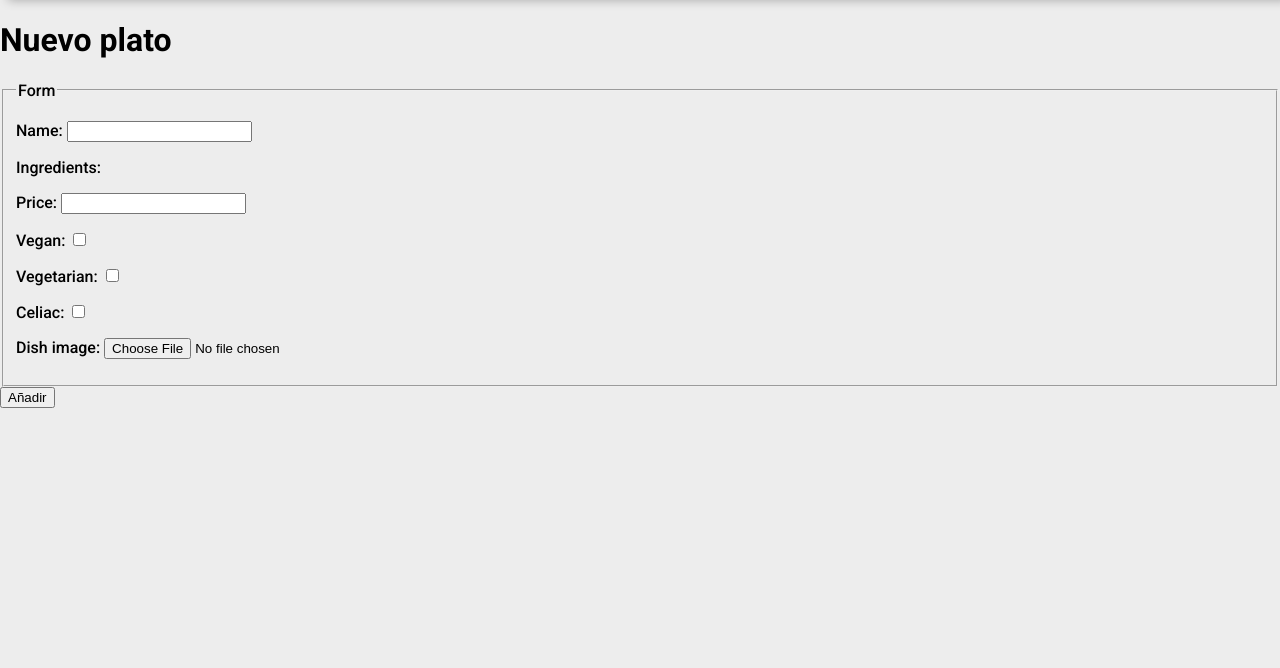
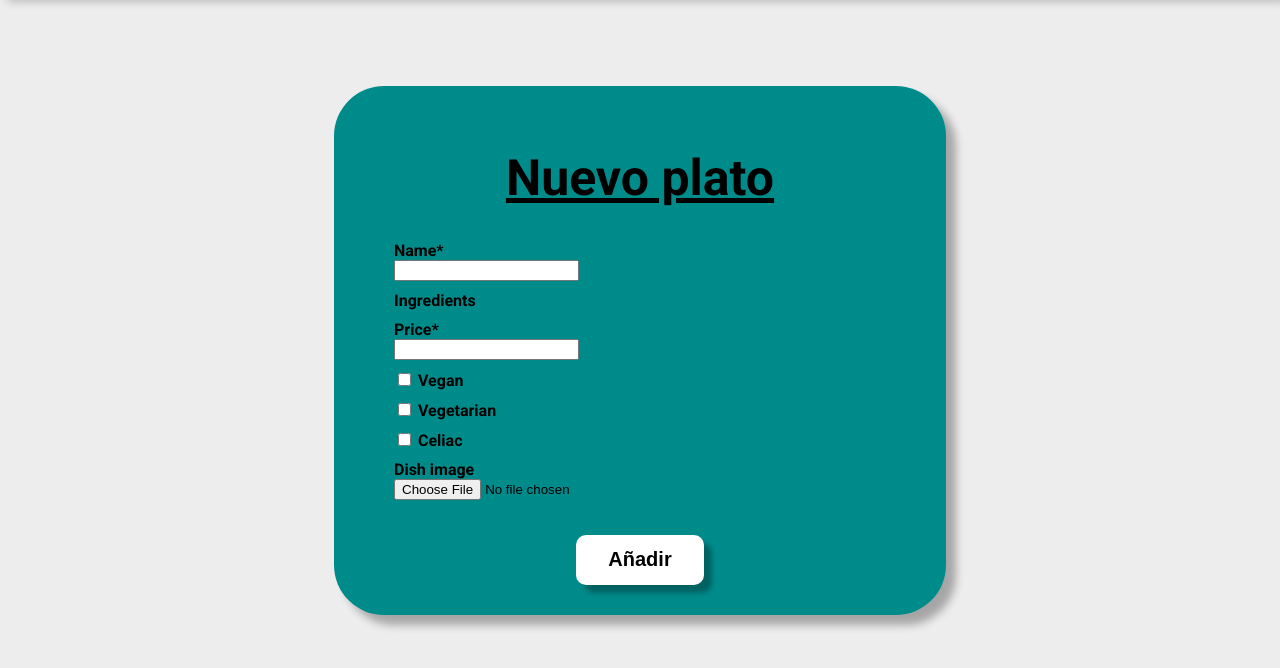
Before and after one commit to Davidjmz12/EatEasy, a Django app: page /infouser/newmenu/ in a window 1280 px wide. Shown: the part 50-718 px from the top of the page. Run offline with Django 4.2, Linux system fonts and the light colour scheme; data that the repository does not hold is empty; some libraries are stand-ins or nearby versions.

Commit message:
New dish changed

```diff
--- /dev/null
+++ b/infouser/static/infouser/newmenu.css
@@ -0,0 +1,55 @@
+body {
+    display: flex;
+    flex-direction: column;
+    align-items: center;
+    justify-content: center;
+    padding-top: 50px;
+}
+
+.formulario {
+    font-weight: bold;
+    background-color: darkcyan;
+    width: 40%;
+    padding: 30px 50px;
+    border-radius: 50px;
+    box-shadow: 10px 10px 8px rgba(0,0,0,0.3);
+}
+
+.form-group {
+    margin: 10px;
+}
+
+h1 {
+    width: 100%;
+    text-align: center;
+    font-size: 50px;
+    text-decoration: underline;
+}
+
+.button-submit-div {
+    display: flex;
+    flex-direction: row;
+    justify-content: center;
+    width: 100%;
+}
+
+.button-submit {
+    font-weight: bold;
+    font-size: 20px;
+    height: 50px;
+    width: 25%;
+    background-color: white;
+    border: none;
+    border-radius: 10px;
+    box-shadow: 8px 8px 5px rgba(0,0,0,0.3);
+    margin-top: 25px;
+    cursor: pointer;
+}
+
+.button-submit:hover {
+    background-color: lightgray;
+}
+
+.button-submit:active {
+    background-color: darkgray;
+}
--- a/infouser/templates/infouser/newmenu.html
+++ b/infouser/templates/infouser/newmenu.html
@@ -1,14 +1,20 @@
 {% extends "main/layout.html" %}
+{% load static %}
+{% load crispy_forms_tags %}
+
+{% block head %}
+    <link rel="stylesheet" href="{% static 'infouser/newmenu.css' %}">
+{% endblock %}
 
 {% block body %}
-    <h1>Nuevo plato</h1>
-
-    <form action="{%  url 'infouser:newmenu' %}" method="post">
-        {% csrf_token %}
-        <fieldset class="form-group">
-            <legend  class="border"> Form </legend>
-            {{ form.as_p }}
-        </fieldset>
-         <button type="submit">Añadir</button>
-    </form>
+    <div class="formulario">
+        <h1>Nuevo plato</h1>
+        <form action="{%  url 'infouser:newmenu' %}" method="post">
+            {% csrf_token %}
+            {{ form|crispy }}
+            <div class="button-submit-div">
+                <button class="button-submit" type="submit">Añadir</button>
+            </div>
+        </form>
+    </div>
 {% endblock %}
```
